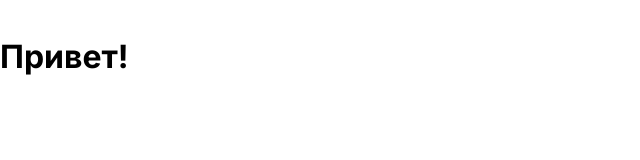
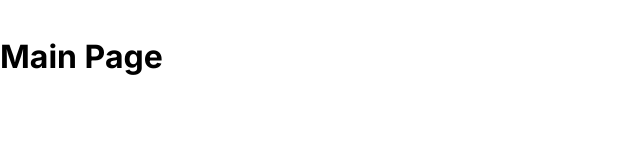
Before and after one commit to fedulovs/bandmate, a Next.js app: page / in a window 1280 px wide. Shown: the top 160 px of the page, without its empty margins (0-640 px from the left). Built offline with nearby package versions, Linux system fonts and the light colour scheme.

Commit message:
change H1

```diff
--- a/app/page.tsx
+++ b/app/page.tsx
@@ -2,7 +2,7 @@ import Image from 'next/image';
 import styles from './page.module.css';
 
 export const Home = () => {
-    return <h1>Привет!</h1>;
+    return <h1>Main Page</h1>;
 };
 
 export default Home;
```
